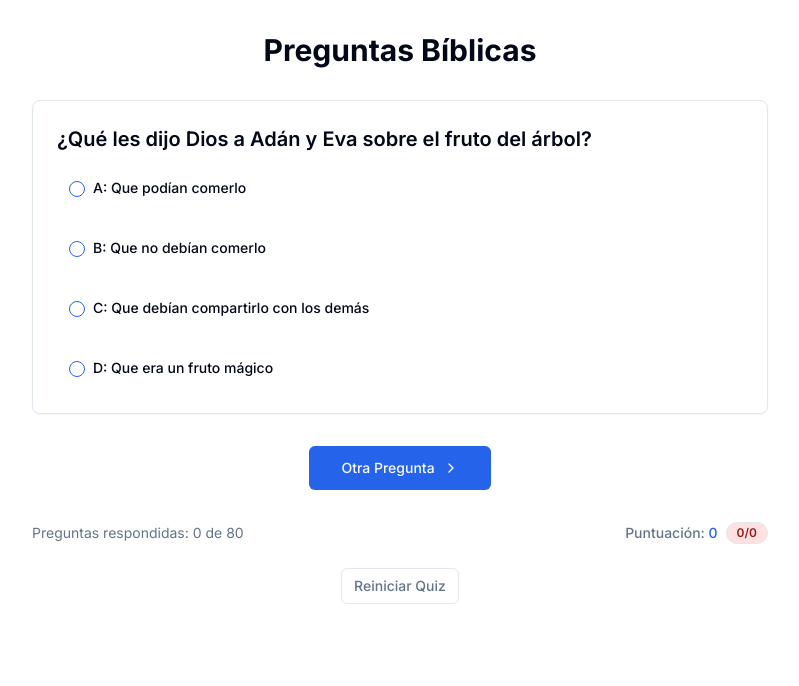
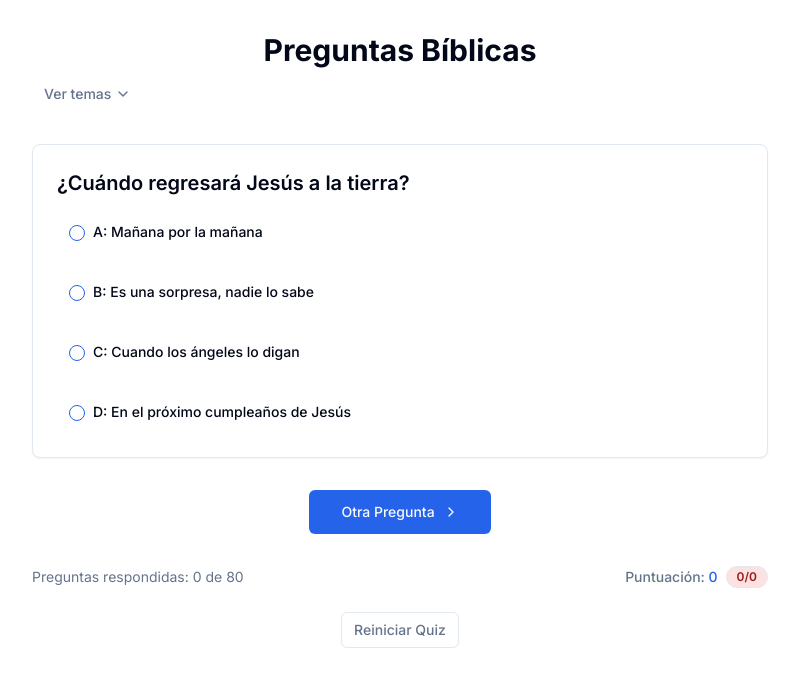
Before and after one commit to rbnquintero/bible-quiz, a Next.js app: page / in a window 1280 px wide. Shown: the top 686 px of the page, without its empty margins (240-1039 px from the left). Built offline with nearby package versions, Linux system fonts and the light colour scheme.

Commit message:
Topic selector

```diff
--- a/app/_quiz-container.tsx
+++ b/app/_quiz-container.tsx
@@ -85,11 +85,26 @@ export function QuizContainer({ questions }: QuizContainerProps) {
   // Calculate score on a 100-point scale
   const score = totalAttempted > 0 ? Math.round((correctAnswers / totalAttempted) * 100) : 0
 
+  // Reset quiz when questions change (due to subject filtering)
+  useEffect(() => {
+    setAskedQuestions([])
+    setCorrectAnswers(0)
+    setTotalAttempted(0)
+    localStorage.removeItem("askedQuestions")
+    localStorage.removeItem("correctAnswers")
+    localStorage.removeItem("totalAttempted")
+    selectQuestion()
+    setIsLoading(false)
+  }, [questions])
+
   // Load asked questions from localStorage on component mount
   useEffect(() => {
     const storedAskedQuestions = localStorage.getItem("askedQuestions")
     if (storedAskedQuestions) {
-      setAskedQuestions(JSON.parse(storedAskedQuestions))
+      // Only load stored questions that are still in the filtered set
+      const parsedQuestions = JSON.parse(storedAskedQuestions)
+      const validQuestions = parsedQuestions.filter((qNum: number) => questions.some((q) => q.questionNumber === qNum))
+      setAskedQuestions(validQuestions)
     }
 
     // Load score data from localStorage
--- /dev/null
+++ b/app/_subjects-list.tsx
@@ -0,0 +1,90 @@
+"use client"
+
+import { useState } from "react"
+import { Button } from "@/components/ui/button"
+import { Badge } from "@/components/ui/badge"
+import { ChevronDown, ChevronUp, Check } from "lucide-react"
+
+// Define the subjects and their colors
+const subjects = [
+  {
+    name: "Conoce a Jesús",
+    color: "bg-green-100 text-green-800 dark:bg-green-900 dark:text-green-100",
+    activeColor: "bg-green-600 text-white dark:bg-green-500",
+  },
+  {
+    name: "Eres especial",
+    color: "bg-blue-100 text-blue-800 dark:bg-blue-900 dark:text-blue-100",
+    activeColor: "bg-blue-600 text-white dark:bg-blue-500",
+  },
+  {
+    name: "Tu regalo especial",
+    color: "bg-orange-100 text-orange-800 dark:bg-orange-900 dark:text-orange-100",
+    activeColor: "bg-orange-600 text-white dark:bg-orange-500",
+  },
+  {
+    name: "Los que te rodean",
+    color: "bg-red-100 text-red-800 dark:bg-red-900 dark:text-red-100",
+    activeColor: "bg-red-600 text-white dark:bg-red-500",
+  },
+  {
+    name: "Observa la creación",
+    color: "bg-purple-100 text-purple-800 dark:bg-purple-900 dark:text-purple-100",
+    activeColor: "bg-purple-600 text-white dark:bg-purple-500",
+  },
+]
+
+interface SubjectsListProps {
+  selectedSubjects: string[]
+  onSubjectToggle: (subject: string) => void
+}
+
+export function SubjectsList({ selectedSubjects, onSubjectToggle }: SubjectsListProps) {
+  const [showSubjects, setShowSubjects] = useState(false)
+
+  return (
+    <div className="mb-8 text-center">
+      <Button
+        variant="ghost"
+        size="sm"
+        onClick={() => setShowSubjects(!showSubjects)}
+        className="text-muted-foreground mb-2 flex items-center gap-1"
+      >
+        {showSubjects ? "Esconder temas" : "Ver temas"}
+        {showSubjects ? <ChevronUp size={16} /> : <ChevronDown size={16} />}
+      </Button>
+
+      {showSubjects && (
+        <div className="flex flex-wrap justify-center gap-2 mt-2 mb-4 animate-in fade-in duration-300">
+          {subjects.map((subject) => {
+            const isSelected = selectedSubjects.includes(subject.name)
+            return (
+              <Badge
+                key={subject.name}
+                className={`${isSelected ? subject.activeColor : subject.color} px-3 py-1 cursor-pointer transition-colors duration-200 flex items-center gap-1`}
+                onClick={() => onSubjectToggle(subject.name)}
+              >
+                {isSelected && <Check size={14} />}
+                {subject.name}
+              </Badge>
+            )
+          })}
+        </div>
+      )}
+
+      {selectedSubjects.length > 0 && (
+        <div className="text-sm text-muted-foreground mt-2">
+          <p>Mostrando preguntas de: {selectedSubjects.join(", ")}</p>
+          <Button
+            variant="link"
+            size="sm"
+            onClick={() => selectedSubjects.forEach((s) => onSubjectToggle(s))}
+            className="text-xs"
+          >
+            Limpiar filtros
+          </Button>
+        </div>
+      )}
+    </div>
+  )
+}
--- a/app/page.tsx
+++ b/app/page.tsx
@@ -1,11 +1,34 @@
-import { QuizContainer } from "./_quiz-container";
+"use client"
+
+import { useState } from "react"
 import questions from './_questions.json'
+import { SubjectsList } from "./_subjects-list"
+import { QuizContainer } from "./_quiz-container"
 
 export default function Home() {
+  const [selectedSubjects, setSelectedSubjects] = useState<string[]>([])
+
+  // Filter questions based on selected subjects
+  const filteredQuestions =
+    selectedSubjects.length > 0 ? questions.filter((q) => selectedSubjects.includes(q.context.subject)) : questions
+
+  const handleSubjectToggle = (subject: string) => {
+    setSelectedSubjects(
+      (prev) =>
+        prev.includes(subject)
+          ? prev.filter((s) => s !== subject) // Remove if already selected
+          : [...prev, subject], // Add if not selected
+    )
+  }
+
   return (
     <main className="container mx-auto px-4 py-8 max-w-3xl">
-      <h1 className="text-3xl font-bold text-center mb-8">Preguntas Bíblicas</h1>
-      <QuizContainer questions={questions} />
+      <h1 className="text-3xl font-bold text-center mb-2">Preguntas Bíblicas</h1>
+      <SubjectsList selectedSubjects={selectedSubjects} onSubjectToggle={handleSubjectToggle} />
+      <QuizContainer
+        questions={filteredQuestions}
+        key={selectedSubjects.join(",")} // Force re-render when selection changes
+      />
     </main>
   )
 }
--- a/package.json
+++ b/package.json
@@ -61,6 +61,7 @@
     "zod": "^3.24.1"
   },
   "devDependencies": {
+    "@types/canvas-confetti": "^1.9.0",
     "@types/node": "^22",
     "@types/react": "^19",
     "@types/react-dom": "^19",
```
Also changed, not shown: 1 other file (tests, documents, lock files or other folders).
